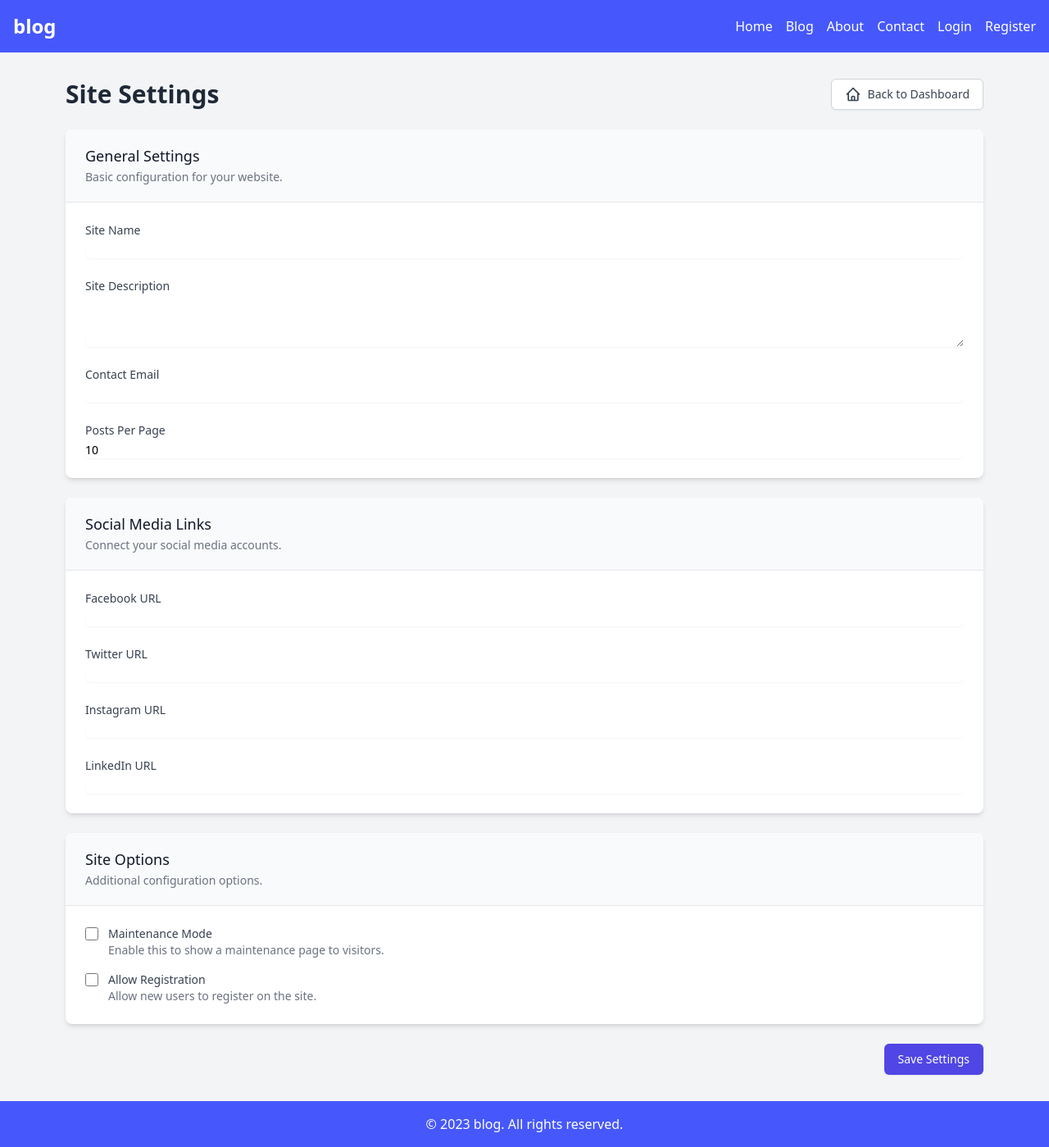
After one commit to JohnathonCrowder/Flask_blog, a Flask app: template app/templates/admin/settings.html in a window 1280 px wide. The commit adds this page. Shown: the whole page at 82% size. Run offline with Flask 3, Linux system fonts and the light colour scheme; the template is opened without the code that fills it, so the values that code supplies are empty; some libraries are stand-ins or nearby versions.

Commit message:
Added Site settings

```diff
--- a/app/__init__.py
+++ b/app/__init__.py
@@ -5,6 +5,7 @@ from .models import db, User
 from config import Config
 from .admin import admin
 from . import commands
+from .models import SiteSettings
 
 
 
@@ -40,5 +41,10 @@ def create_app():
 
     commands.init_app(app)
 
+    @app.context_processor
+    def inject_settings():
+        settings = SiteSettings.query.first()
+        return dict(site_settings=settings)
+
 
     return app
--- a/app/templates/admin/dashboard.html
+++ b/app/templates/admin/dashboard.html
@@ -34,7 +34,8 @@
                 <a href="{{ url_for('admin.manage_users') }}" class="bg-blue-500 text-white py-2 px-4 rounded hover:bg-blue-600 transition duration-300 text-center">Manage Users</a>
                 <a href="{{ url_for('admin.manage_posts') }}" class="bg-green-500 text-white py-2 px-4 rounded hover:bg-green-600 transition duration-300 text-center">Manage Posts</a>
                 <a href="{{ url_for('blog.create') }}" class="bg-purple-500 text-white py-2 px-4 rounded hover:bg-purple-600 transition duration-300 text-center">Create New Post</a>
-                <a href="#" class="bg-yellow-500 text-white py-2 px-4 rounded hover:bg-yellow-600 transition duration-300 text-center">Site Settings</a>
+                <a href="{{ url_for('admin.site_settings') }}" class="bg-yellow-500 text-white py-2 px-4 rounded hover:bg-yellow-600 transition duration-300 text-center">Site Settings</a>
+
             </div>
         </div>
 
--- /dev/null
+++ b/app/templates/admin/settings.html
@@ -0,0 +1,146 @@
+{% extends "base.html" %}
+
+{% block title %}Site Settings - Admin Dashboard{% endblock %}
+
+{% block content %}
+<div class="bg-gray-100 min-h-screen py-8">
+    <div class="container mx-auto px-4 max-w-6xl">
+        <div class="mb-6 flex justify-between items-center">
+            <h1 class="text-3xl font-bold text-gray-800">Site Settings</h1>
+            <a href="{{ url_for('admin.admin_dashboard') }}"
+               class="inline-flex items-center px-4 py-2 border border-gray-300 rounded-md shadow-sm text-sm font-medium text-gray-700 bg-white hover:bg-gray-50">
+                <svg class="h-5 w-5 mr-2" fill="none" stroke="currentColor" viewBox="0 0 24 24">
+                    <path stroke-linecap="round" stroke-linejoin="round" stroke-width="2" d="M3 12l2-2m0 0l7-7 7 7M5 10v10a1 1 0 001 1h3m10-11l2 2m-2-2v10a1 1 0 01-1 1h-3m-6 0a1 1 0 001-1v-4a1 1 0 011-1h2a1 1 0 011 1v4a1 1 0 001 1m-6 0h6"></path>
+                </svg>
+                Back to Dashboard
+            </a>
+        </div>
+
+        <form method="POST" class="space-y-6">
+            <!-- General Settings -->
+            <div class="bg-white shadow-md rounded-lg overflow-hidden">
+                <div class="px-4 py-5 sm:px-6 bg-gray-50 border-b border-gray-200">
+                    <h3 class="text-lg leading-6 font-medium text-gray-900">
+                        General Settings
+                    </h3>
+                    <p class="mt-1 text-sm text-gray-500">
+                        Basic configuration for your website.
+                    </p>
+                </div>
+                <div class="px-4 py-5 sm:p-6">
+                    <div class="grid grid-cols-1 gap-6">
+                        <div>
+                            <label for="site_name" class="block text-sm font-medium text-gray-700">Site Name</label>
+                            <input type="text" name="site_name" id="site_name"
+                                   value="{{ settings.site_name if settings else '' }}"
+                                   class="mt-1 focus:ring-indigo-500 focus:border-indigo-500 block w-full shadow-sm sm:text-sm border-gray-300 rounded-md">
+                        </div>
+                        <div>
+                            <label for="site_description" class="block text-sm font-medium text-gray-700">Site Description</label>
+                            <textarea name="site_description" id="site_description" rows="3"
+                                      class="mt-1 focus:ring-indigo-500 focus:border-indigo-500 block w-full shadow-sm sm:text-sm border-gray-300 rounded-md">{{ settings.site_description if settings else '' }}</textarea>
+                        </div>
+                        <div>
+                            <label for="contact_email" class="block text-sm font-medium text-gray-700">Contact Email</label>
+                            <input type="email" name="contact_email" id="contact_email"
+                                   value="{{ settings.contact_email if settings else '' }}"
+                                   class="mt-1 focus:ring-indigo-500 focus:border-indigo-500 block w-full shadow-sm sm:text-sm border-gray-300 rounded-md">
+                        </div>
+                        <div>
+                            <label for="posts_per_page" class="block text-sm font-medium text-gray-700">Posts Per Page</label>
+                            <input type="number" name="posts_per_page" id="posts_per_page"
+                                   value="{{ settings.posts_per_page if settings else 10 }}"
+                                   class="mt-1 focus:ring-indigo-500 focus:border-indigo-500 block w-full shadow-sm sm:text-sm border-gray-300 rounded-md">
+                        </div>
+                    </div>
+                </div>
+            </div>
+
+            <!-- Social Media Settings -->
+            <div class="bg-white shadow-md rounded-lg overflow-hidden">
+                <div class="px-4 py-5 sm:px-6 bg-gray-50 border-b border-gray-200">
+                    <h3 class="text-lg leading-6 font-medium text-gray-900">
+                        Social Media Links
+                    </h3>
+                    <p class="mt-1 text-sm text-gray-500">
+                        Connect your social media accounts.
+                    </p>
+                </div>
+                <div class="px-4 py-5 sm:p-6">
+                    <div class="grid grid-cols-1 gap-6">
+                        <div>
+                            <label for="facebook_url" class="block text-sm font-medium text-gray-700">Facebook URL</label>
+                            <input type="url" name="facebook_url" id="facebook_url"
+                                   value="{{ settings.facebook_url if settings else '' }}"
+                                   class="mt-1 focus:ring-indigo-500 focus:border-indigo-500 block w-full shadow-sm sm:text-sm border-gray-300 rounded-md">
+                        </div>
+                        <div>
+                            <label for="twitter_url" class="block text-sm font-medium text-gray-700">Twitter URL</label>
+                            <input type="url" name="twitter_url" id="twitter_url"
+                                   value="{{ settings.twitter_url if settings else '' }}"
+                                   class="mt-1 focus:ring-indigo-500 focus:border-indigo-500 block w-full shadow-sm sm:text-sm border-gray-300 rounded-md">
+                        </div>
+                        <div>
+                            <label for="instagram_url" class="block text-sm font-medium text-gray-700">Instagram URL</label>
+                            <input type="url" name="instagram_url" id="instagram_url"
+                                   value="{{ settings.instagram_url if settings else '' }}"
+                                   class="mt-1 focus:ring-indigo-500 focus:border-indigo-500 block w-full shadow-sm sm:text-sm border-gray-300 rounded-md">
+                        </div>
+                        <div>
+                            <label for="linkedin_url" class="block text-sm font-medium text-gray-700">LinkedIn URL</label>
+                            <input type="url" name="linkedin_url" id="linkedin_url"
+                                   value="{{ settings.linkedin_url if settings else '' }}"
+                                   class="mt-1 focus:ring-indigo-500 focus:border-indigo-500 block w-full shadow-sm sm:text-sm border-gray-300 rounded-md">
+                        </div>
+                    </div>
+                </div>
+            </div>
+
+            <!-- Site Options -->
+            <div class="bg-white shadow-md rounded-lg overflow-hidden">
+                <div class="px-4 py-5 sm:px-6 bg-gray-50 border-b border-gray-200">
+                    <h3 class="text-lg leading-6 font-medium text-gray-900">
+                        Site Options
+                    </h3>
+                    <p class="mt-1 text-sm text-gray-500">
+                        Additional configuration options.
+                    </p>
+                </div>
+                <div class="px-4 py-5 sm:p-6">
+                    <div class="space-y-4">
+                        <div class="flex items-start">
+                            <div class="flex items-center h-5">
+                                <input type="checkbox" name="maintenance_mode" id="maintenance_mode"
+                                       {% if settings and settings.maintenance_mode %}checked{% endif %}
+                                       class="focus:ring-indigo-500 h-4 w-4 text-indigo-600 border-gray-300 rounded">
+                            </div>
+                            <div class="ml-3 text-sm">
+                                <label for="maintenance_mode" class="font-medium text-gray-700">Maintenance Mode</label>
+                                <p class="text-gray-500">Enable this to show a maintenance page to visitors.</p>
+                            </div>
+                        </div>
+                        <div class="flex items-start">
+                            <div class="flex items-center h-5">
+                                <input type="checkbox" name="allow_registration" id="allow_registration"
+                                       {% if settings and settings.allow_registration %}checked{% endif %}
+                                       class="focus:ring-indigo-500 h-4 w-4 text-indigo-600 border-gray-300 rounded">
+                            </div>
+                            <div class="ml-3 text-sm">
+                                <label for="allow_registration" class="font-medium text-gray-700">Allow Registration</label>
+                                <p class="text-gray-500">Allow new users to register on the site.</p>
+                            </div>
+                        </div>
+                    </div>
+                </div>
+            </div>
+
+            <!-- Submit Button -->
+            <div class="flex justify-end">
+                <button type="submit" class="inline-flex justify-center py-2 px-4 border border-transparent shadow-sm text-sm font-medium rounded-md text-white bg-indigo-600 hover:bg-indigo-700 focus:outline-none focus:ring-2 focus:ring-offset-2 focus:ring-indigo-500">
+                    Save Settings
+                </button>
+            </div>
+        </form>
+    </div>
+</div>
+{% endblock %}
```
Also changed, not shown: app/admin.py (+34 -2 lines), app/models.py (+20 -0 lines), migrations/versions/e534842a308d_add_site_settings_model.py (added, +43 -0 lines).
